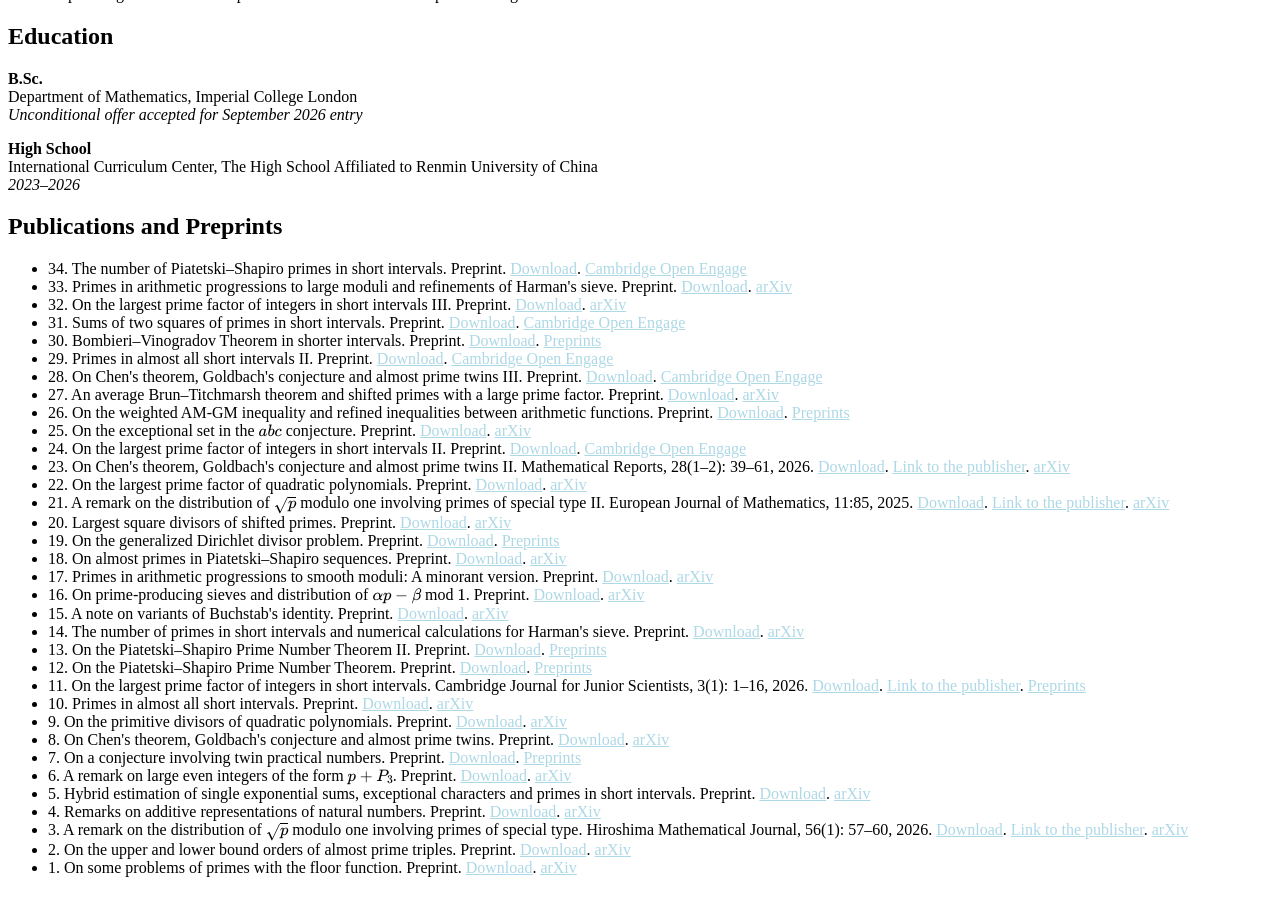
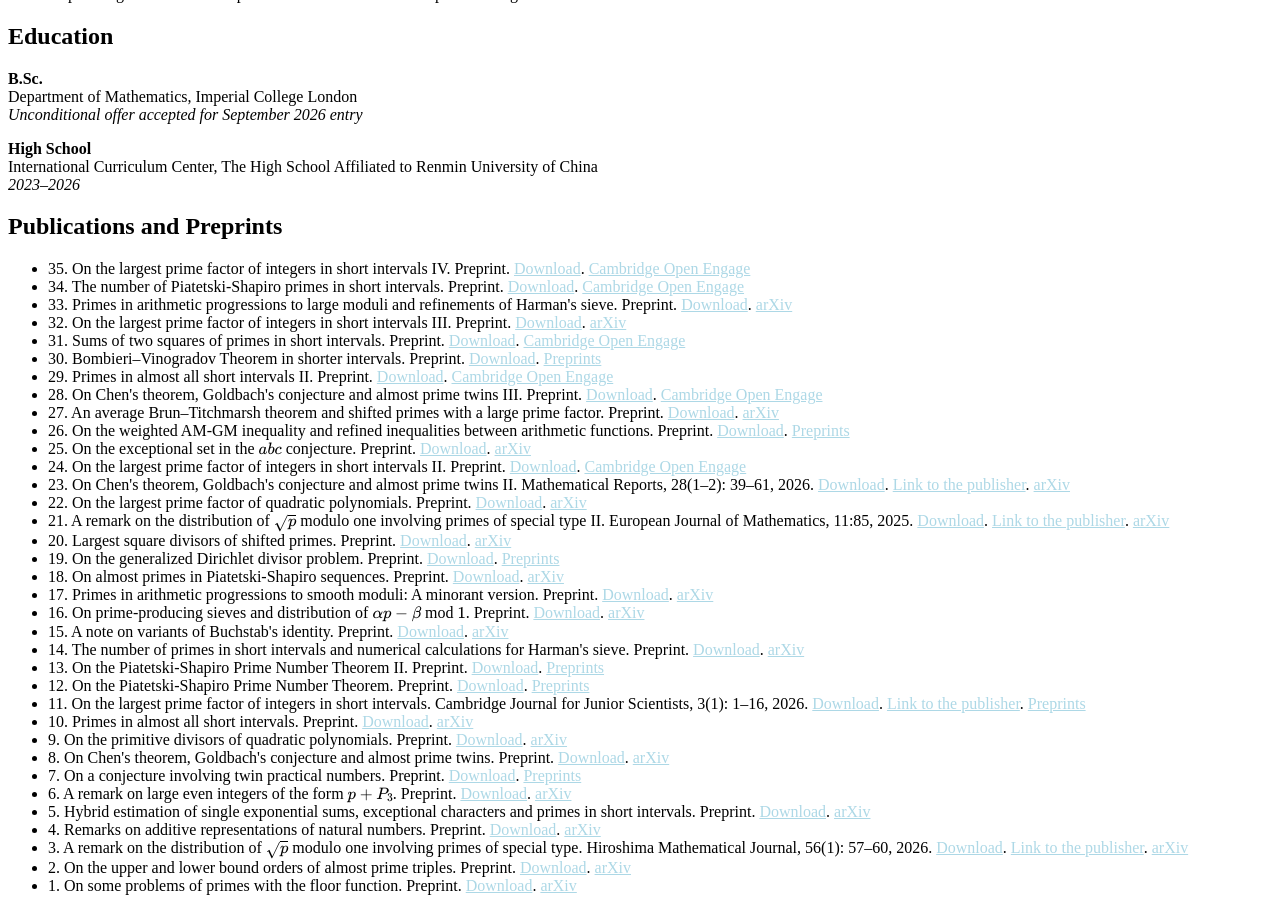
Before and after one commit to CareyRunboLi/CareyRunboLi.github.io, a Jekyll site: the page built from index.md, in a window 1280 px wide and 900 px high, scrolled down 1532 px. Built offline with Jekyll 4.4.1, drawn with Linux system fonts in a browser that asks for light colours; some web fonts are replaced; formulas are drawn with MathJax 3; a style sheet for code colours, icons or effects is not loaded; our own code applies the rules of GitHub Pages for plain Markdown files.

Commit message:
Update preprints.md

```diff
--- a/_includes/preprints.md
+++ b/_includes/preprints.md
@@ -9,7 +9,8 @@
 <!-- <a href="https://runbolicarey.com/assets/downloads/Papers_by_Runbo_Li_website.pdf"><span>Papers by Runbo Li</span></a> -->
 
 <ul style="margin:0 0 5px;">
-  <li>34. The number of Piatetski–Shapiro primes in short intervals. Preprint. <a href="https://runbolicarey.com/assets/downloads/The_number_of_Piatetski__Shapiro_primes_in_short_intervals.pdf"><span>Download</span></a>. <a href="https://doi.org/10.33774/coe-2026-qpr94"><span>Cambridge Open Engage</span></a></li>
+  <li>35. On the largest prime factor of integers in short intervals IV. Preprint. <a href="https://runbolicarey.com/assets/downloads/On_the_largest_prime_factor_of_integers_in_short_intervals_IV.pdf"><span>Download</span></a>. <a href="https://doi.org/10.33774/coe-2026-24kjf"><span>Cambridge Open Engage</span></a></li>
+  <li>34. The number of Piatetski-Shapiro primes in short intervals. Preprint. <a href="https://runbolicarey.com/assets/downloads/The_number_of_Piatetski__Shapiro_primes_in_short_intervals.pdf"><span>Download</span></a>. <a href="https://doi.org/10.33774/coe-2026-qpr94"><span>Cambridge Open Engage</span></a></li>
   <li>33. Primes in arithmetic progressions to large moduli and refinements of Harman's sieve. Preprint. <a href="https://runbolicarey.com/assets/downloads/Primes_in_arithmetic_progressions_to_large_moduli_and_refinements_of_Harman_s_sieve.pdf"><span>Download</span></a>. <a href="https://arxiv.org/abs/2602.20917v6"><span>arXiv</span></a></li>
   <li>32. On the largest prime factor of integers in short intervals III. Preprint. <a href="https://runbolicarey.com/assets/downloads/On_the_largest_prime_factor_of_integers_in_short_intervals_III.pdf"><span>Download</span></a>. <a href="https://arxiv.org/abs/2601.00910v1"><span>arXiv</span></a></li>
   <li>31. Sums of two squares of primes in short intervals. Preprint. <a href="https://runbolicarey.com/assets/downloads/Sums_of_two_squares_of_primes_in_short_intervals.pdf"><span>Download</span></a>. <a href="https://doi.org/10.33774/coe-2025-15m3h"><span>Cambridge Open Engage</span></a></li>
@@ -25,13 +26,13 @@
   <li>21. A remark on the distribution of $\sqrt{p}$ modulo one involving primes of special type II. European Journal of Mathematics, 11:85, 2025. <a href="https://runbolicarey.com/assets/downloads/A_remark_on_the_distribution_of__p_modulo_one_involving_primes_of_special_type_II.pdf"><span>Download</span></a>. <a href="https://doi.org/10.1007/s40879-025-00877-y"><span>Link to the publisher</span></a>. <a href="https://arxiv.org/abs/2401.01351v3"><span>arXiv</span></a></li>
   <li>20. Largest square divisors of shifted primes. Preprint. <a href="https://runbolicarey.com/assets/downloads/Largest_square_divisors_of_shifted_primes.pdf"><span>Download</span></a>. <a href="https://arxiv.org/abs/2505.23779v2"><span>arXiv</span></a></li>
   <li>19. On the generalized Dirichlet divisor problem. Preprint. <a href="https://runbolicarey.com/assets/downloads/On_the_generalized_Dirichlet_divisor_problem.pdf"><span>Download</span></a>. <a href="https://www.preprints.org/manuscript/202505.1432/v3"><span>Preprints</span></a></li>
-  <li>18. On almost primes in Piatetski–Shapiro sequences. Preprint. <a href="https://runbolicarey.com/assets/downloads/On_almost_primes_in_Piatetski__Shapiro_sequences.pdf"><span>Download</span></a>. <a href="https://arxiv.org/abs/2505.09634v1"><span>arXiv</span></a></li>
+  <li>18. On almost primes in Piatetski-Shapiro sequences. Preprint. <a href="https://runbolicarey.com/assets/downloads/On_almost_primes_in_Piatetski__Shapiro_sequences.pdf"><span>Download</span></a>. <a href="https://arxiv.org/abs/2505.09634v1"><span>arXiv</span></a></li>
   <li>17. Primes in arithmetic progressions to smooth moduli: A minorant version. Preprint. <a href="https://runbolicarey.com/assets/downloads/Primes_in_arithmetic_progressions_to_smooth_moduli.pdf"><span>Download</span></a>. <a href="https://arxiv.org/abs/2505.09629v3"><span>arXiv</span></a></li>
   <li>16. On prime-producing sieves and distribution of $\alpha p - \beta$ mod $1$. Preprint. <a href="https://runbolicarey.com/assets/downloads/On_prime__producing_sieves_and_distribution_of_ap_b_mod_1.pdf"><span>Download</span></a>. <a href="https://arxiv.org/abs/2504.13195v3"><span>arXiv</span></a></li>
   <li>15. A note on variants of Buchstab's identity. Preprint. <a href="https://runbolicarey.com/assets/downloads/A_note_on_variants_of_Buchstab_s_identity.pdf"><span>Download</span></a>. <a href="https://arxiv.org/abs/2504.07974v1"><span>arXiv</span></a></li>
   <li>14. The number of primes in short intervals and numerical calculations for Harman's sieve. Preprint. <a href="https://runbolicarey.com/assets/downloads/The_number_of_primes_in_short_intervals_and_numerical_calculations_for_Harman_s_sieve.pdf"><span>Download</span></a>. <a href="https://arxiv.org/abs/2308.04458v8"><span>arXiv</span></a></li>
-  <li>13. On the Piatetski–Shapiro Prime Number Theorem II. Preprint. <a href="https://runbolicarey.com/assets/downloads/On_the_Piatetski_Shapiro_prime_number_theorem_II.pdf"><span>Download</span></a>. <a href="https://www.preprints.org/manuscript/202504.1165/v2"><span>Preprints</span></a></li>
-  <li>12. On the Piatetski–Shapiro Prime Number Theorem. Preprint. <a href="https://runbolicarey.com/assets/downloads/On_the_Piatetski_Shapiro_prime_number_theorem.pdf"><span>Download</span></a>. <a href="https://www.preprints.org/manuscript/202504.1190/v1"><span>Preprints</span></a></li>
+  <li>13. On the Piatetski-Shapiro Prime Number Theorem II. Preprint. <a href="https://runbolicarey.com/assets/downloads/On_the_Piatetski_Shapiro_prime_number_theorem_II.pdf"><span>Download</span></a>. <a href="https://www.preprints.org/manuscript/202504.1165/v2"><span>Preprints</span></a></li>
+  <li>12. On the Piatetski-Shapiro Prime Number Theorem. Preprint. <a href="https://runbolicarey.com/assets/downloads/On_the_Piatetski_Shapiro_prime_number_theorem.pdf"><span>Download</span></a>. <a href="https://www.preprints.org/manuscript/202504.1190/v1"><span>Preprints</span></a></li>
   <li>11. On the largest prime factor of integers in short intervals. Cambridge Journal for Junior Scientists, 3(1): 1–16, 2026. <a href="https://runbolicarey.com/assets/downloads/On_the_largest_prime_factor_of_integers_in_short_intervals.pdf"><span>Download</span></a>. <a href="https://doi.org/10.4310/CJJS.260205233711"><span>Link to the publisher</span></a>. <a href="https://www.preprints.org/manuscript/202504.1212/v2"><span>Preprints</span></a></li>
   <li>10. Primes in almost all short intervals. Preprint. <a href="https://runbolicarey.com/assets/downloads/Primes_in_almost_all_short_intervals.pdf"><span>Download</span></a>. <a href="https://arxiv.org/abs/2407.05651v6"><span>arXiv</span></a></li>
   <li>9. On the primitive divisors of quadratic polynomials. Preprint. <a href="https://runbolicarey.com/assets/downloads/On_the_primitive_divisors_of_quadratic_polynomials.pdf"><span>Download</span></a>. <a href="https://arxiv.org/abs/2406.07575v1"><span>arXiv</span></a></li>
```
